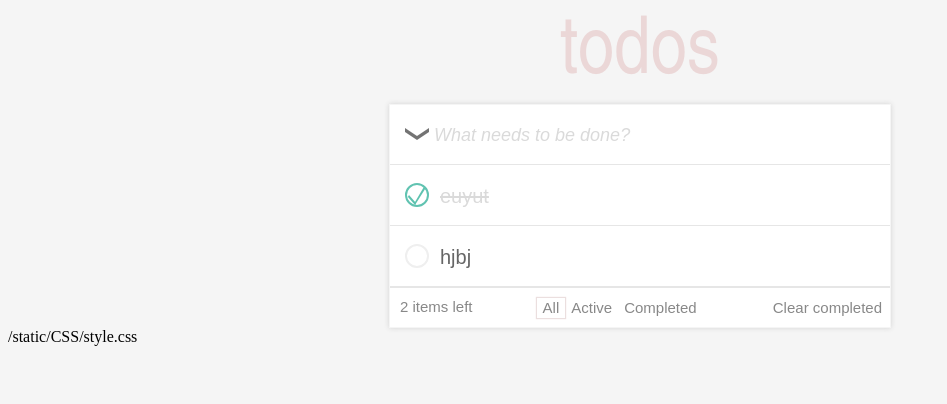
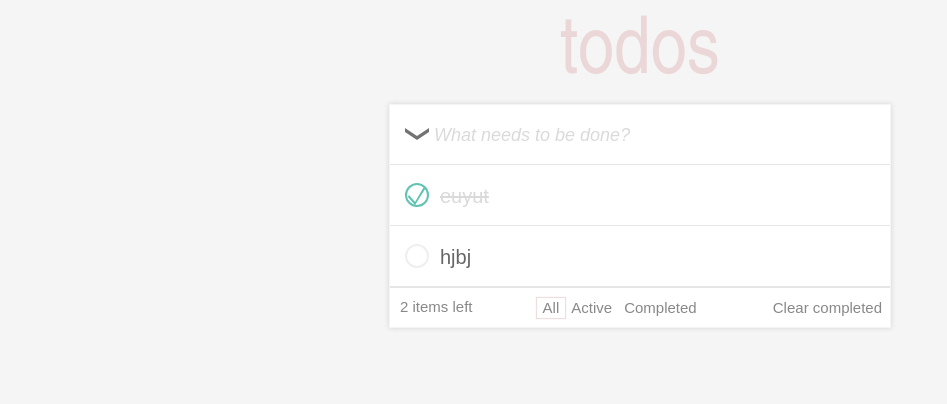
Before and after one commit to AlbinaShaikhutdinova/hello, a Django app: page / in a window 1280 px wide. Shown: the top 404 px of the page, without its empty margins (0-947 px from the left). Run offline with Django 3.2, Linux system fonts and the light colour scheme; data comes from the database, SQL or seed files in the repository.

Commit message:
sixth commit

```diff
--- a/templates/index.html
+++ b/templates/index.html
@@ -4,7 +4,7 @@
 <head>
     <meta charset="UTF-8">
     <title>TODO</title>
-    <link rel="stylesheet" href="{% static 'CSS/style.css' %}"  />
+    <link rel="stylesheet" href="{% static 'CSS/style.css' %}" />
 </head>
 <body>
 
@@ -63,7 +63,6 @@
 </div>
 
 </body>
-{% static 'CSS/style.css' %}
 <script src="{% static 'js/jquery-2.2.4.min.js' %}"></script>
 <script src="{% static 'js/task_types.js' %}"></script>
 <script src="{% static 'js/check_completed_tasks.js' %}"></script>
```
